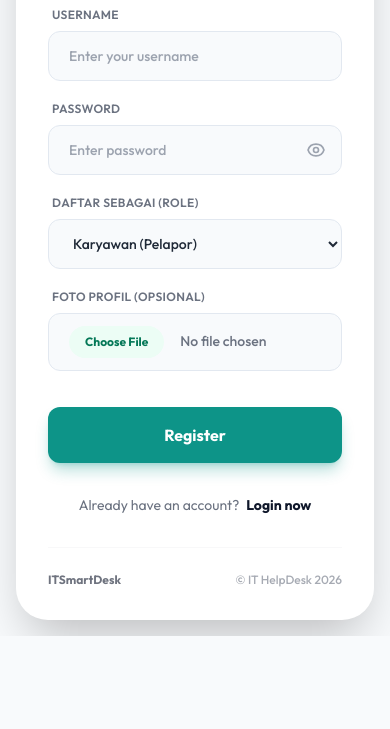
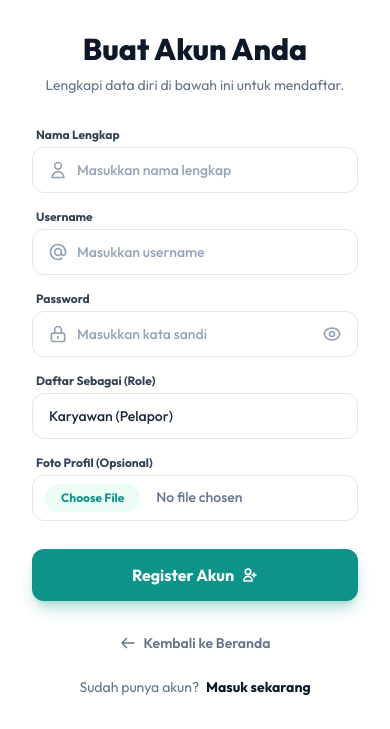
Before and after one commit to yazrolsurya60-bot/ITHelpDesk, a PHP site: the page made by application/views/register.php in a window 390 px wide. Shown: the part 319-1048 px from the top of the page. Before the commit the page ends 955 px from the top, so only its background shows below. Run offline with PHP 8.4, Linux system fonts and the light colour scheme; the template is opened without the code that fills it, so the values that code supplies are empty; some libraries are stand-ins or nearby versions.

Commit message:
Feat : view register

```diff
--- a/application/views/register.php
+++ b/application/views/register.php
@@ -75,107 +75,110 @@
     </style>
 </head>
 
-<body class="bg-brand-base min-h-screen flex items-center justify-center p-4 md:p-6 lg:p-8 antialiased">
+<body class="min-h-screen flex flex-col md:flex-row antialiased font-sans bg-white overflow-x-hidden">
 
-    <div
-        class="bg-white rounded-[2rem] shadow-2xl flex flex-col md:flex-row w-full max-w-[1100px] overflow-hidden min-h-[600px] animate-fade-in-up">
+    <!-- Left Panel (Image + Overlay) -->
+    <div class="w-full md:w-1/2 relative flex flex-col p-8 md:p-16 lg:p-20 justify-between min-h-[30vh] md:min-h-screen overflow-hidden animate-fade-in">
+        <!-- Background Image -->
+        <img src="https://images.unsplash.com/photo-1497215728101-856f4ea42174?q=80&w=1000&auto=format&fit=crop"
+             alt="Background IT Helpdesk" class="absolute inset-0 object-cover w-full h-full opacity-90 transition-transform duration-700 hover:scale-105">
+        <!-- Dark Overlay -->
+        <div class="absolute inset-0 bg-gradient-to-t from-brand-navy/90 to-brand-navy/60"></div>
 
-        <div class="hidden md:block md:w-1/2 relative bg-brand-navy animate-fade-in">
-            <img src="https://images.unsplash.com/photo-1497215728101-856f4ea42174?q=80&w=1000&auto=format&fit=crop"
-                alt="Background IT Helpdesk" class="object-cover w-full h-full opacity-90 transition-transform duration-700 hover:scale-105">
-            <div class="absolute inset-0 bg-gradient-to-t from-brand-navy/90 to-brand-navy/20"></div>
+        <!-- Logo -->
+        <div class="flex items-center gap-3 z-10 animate-fade-in-up">
+            <span class="font-extrabold text-2xl text-white tracking-tight">IT<span class="text-brand-emeraldLight">SmartDesk</span></span>
+        </div>
 
-            <div class="absolute inset-0 flex flex-col justify-center px-12 pointer-events-none animate-slide-in-right" style="animation-delay: 0.2s; opacity: 0;">
-                <h2 class="text-3xl font-bold text-white mb-4 leading-tight">Pusat Layanan Bantuan<br>dan Pengaduan
-                    Terpadu.
-                </h2>
-                <p class="text-brand-emeraldLight text-sm font-medium">Layanan helpdesk untuk menunjang kelancaran
-                    operasional.</p>
+        <!-- Typography / Copywriting -->
+        <div class="mt-12 md:mt-auto z-10 animate-slide-in-right" style="animation-delay: 0.2s; opacity: 0;">
+            <h1 class="text-4xl md:text-5xl lg:text-6xl font-extrabold text-white mb-4 leading-tight tracking-tight">
+                Bergabung<br>
+                <span class="text-brand-emeraldLight">Sekarang.</span>
+            </h1>
+            <p class="text-brand-base text-sm md:text-base lg:text-lg max-w-md leading-relaxed opacity-90">
+                Jadilah bagian dari sistem HelpDesk yang efisien. Laporkan masalah dengan mudah atau bantu perbaiki infrastruktur IT.
+            </p>
         </div>
     </div>
 
-        <div class="w-full md:w-1/2 p-8 sm:p-12 lg:p-16 flex flex-col justify-center relative animate-slide-in-left" style="animation-delay: 0.1s; opacity: 0;">
+    <!-- Right Panel (Form) -->
+    <div class="w-full md:w-1/2 bg-white flex flex-col justify-center p-8 md:p-12 lg:p-16 relative h-full md:h-screen md:overflow-y-auto animate-slide-in-left">
+        <div class="w-full max-w-md mx-auto">
 
-            <div class="flex items-center gap-3 mb-10">
-                <span class="font-extrabold text-2xl text-brand-navy tracking-tight">
-                    IT<span class="text-brand-emerald">SmartDesk</span>
-                </span>
+            <div class="mb-8 text-center md:text-left">
+                <h2 class="text-3xl font-extrabold text-slate-900 mb-2">Buat Akun Anda</h2>
+                <p class="text-slate-500 text-sm">Lengkapi data diri di bawah ini untuk mendaftar.</p>
             </div>
 
-            <a href="<?= base_url() ?>"
-                class="inline-flex items-center text-sm font-semibold text-gray-500 hover:text-brand-emerald transition-colors mb-6 w-fit">
-                <svg class="w-4 h-4 mr-2" fill="none" stroke="currentColor" viewBox="0 0 24 24">
-                    <path stroke-linecap="round" stroke-linejoin="round" stroke-width="2"
-                        d="M10 19l-7-7m0 0l7-7m-7 7h18"></path>
+            <?php echo form_open_multipart('auth/register_action'); ?>
+                <div class="space-y-4">
+                    <!-- Name Input -->
+                    <div>
+                        <label class="block text-xs font-bold text-slate-700 mb-1 ml-1">Nama Lengkap</label>
+                        <div class="relative">
+                            <div class="absolute inset-y-0 left-0 pl-4 flex items-center pointer-events-none">
+                                <svg class="w-5 h-5 text-slate-400" fill="none" stroke="currentColor" viewBox="0 0 24 24">
+                                    <path stroke-linecap="round" stroke-linejoin="round" stroke-width="2" d="M16 7a4 4 0 11-8 0 4 4 0 018 0zM12 14a7 7 0 00-7 7h14a7 7 0 00-7-7z"></path>
                                 </svg>
-                Kembali ke Beranda
-            </a>
-
-            <h2 class="text-3xl font-bold text-gray-900 mb-8 tracking-tight">Create your account</h2>
-
-            <?php echo form_open_multipart('auth/register_action'); ?>
-            <div class="space-y-5">
-
-                <div>
-                    <label class="block text-xs font-semibold text-gray-500 uppercase tracking-wide mb-2 ml-1">Full
-                        Name</label>
-                    <input type="text" name="name"
-                        class="w-full bg-slate-50 border border-slate-200 rounded-xl px-5 py-3.5 text-sm font-medium text-gray-800 focus:outline-none focus:ring-2 focus:ring-brand-emerald/40 focus:border-brand-emerald focus:bg-white hover:bg-slate-100 transition-all duration-300"
-                        placeholder="Enter your full name" required>
+                            </div>
+                            <input type="text" name="name" class="w-full pl-11 pr-4 py-3 border border-slate-200 rounded-xl text-sm font-medium text-slate-800 placeholder-slate-400 focus:outline-none focus:ring-2 focus:ring-brand-emerald/40 focus:border-brand-emerald transition-all bg-white hover:bg-slate-50" placeholder="Masukkan nama lengkap" required>
+                        </div>
                     </div>
 
+                    <!-- Username Input -->
                     <div>
-                    <label
-                        class="block text-xs font-semibold text-gray-500 uppercase tracking-wide mb-2 ml-1">Username</label>
-                    <input type="text" name="username"
-                        class="w-full bg-slate-50 border border-slate-200 rounded-xl px-5 py-3.5 text-sm font-medium text-gray-800 focus:outline-none focus:ring-2 focus:ring-brand-emerald/40 focus:border-brand-emerald focus:bg-white hover:bg-slate-100 transition-all duration-300"
-                        placeholder="Enter your username" required>
+                        <label class="block text-xs font-bold text-slate-700 mb-1 ml-1">Username</label>
+                        <div class="relative">
+                            <div class="absolute inset-y-0 left-0 pl-4 flex items-center pointer-events-none">
+                                <svg class="w-5 h-5 text-slate-400" fill="none" stroke="currentColor" viewBox="0 0 24 24">
+                                    <path stroke-linecap="round" stroke-linejoin="round" stroke-width="2" d="M16 12a4 4 0 10-8 0 4 4 0 008 0zm0 0v1.5a2.5 2.5 0 005 0V12a9 9 0 10-9 9m4.5-1.206a8.959 8.959 0 01-4.5 1.207"></path>
+                                </svg>
+                            </div>
+                            <input type="text" name="username" class="w-full pl-11 pr-4 py-3 border border-slate-200 rounded-xl text-sm font-medium text-slate-800 placeholder-slate-400 focus:outline-none focus:ring-2 focus:ring-brand-emerald/40 focus:border-brand-emerald transition-all bg-white hover:bg-slate-50" placeholder="Masukkan username" required>
+                        </div>
                     </div>
 
+                    <!-- Password Input -->
                     <div>
-                    <label
-                        class="block text-xs font-semibold text-gray-500 uppercase tracking-wide mb-2 ml-1">Password</label>
+                        <label class="block text-xs font-bold text-slate-700 mb-1 ml-1">Password</label>
                         <div class="relative flex items-center">
-                        <input type="password" name="password" id="passwordInput"
-                            class="w-full bg-slate-50 border border-slate-200 rounded-xl px-5 py-3.5 text-sm font-medium text-gray-800 focus:outline-none focus:ring-2 focus:ring-brand-emerald/40 focus:border-brand-emerald focus:bg-white hover:bg-slate-100 transition-all duration-300"
-                            placeholder="Enter password" required>
-                        <div id="togglePassword"
-                            class="absolute right-4 text-gray-400 cursor-pointer hover:text-brand-emerald transition-colors">
+                            <div class="absolute inset-y-0 left-0 pl-4 flex items-center pointer-events-none">
+                                <svg class="w-5 h-5 text-slate-400" fill="none" stroke="currentColor" viewBox="0 0 24 24">
+                                    <path stroke-linecap="round" stroke-linejoin="round" stroke-width="2" d="M12 15v2m-6 4h12a2 2 0 002-2v-6a2 2 0 00-2-2H6a2 2 0 00-2 2v6a2 2 0 002 2zm10-10V7a4 4 0 00-8 0v4h8z"></path>
+                                </svg>
+                            </div>
+                            <input type="password" name="password" id="passwordInput" class="w-full pl-11 pr-12 py-3 border border-slate-200 rounded-xl text-sm font-medium text-slate-800 placeholder-slate-400 focus:outline-none focus:ring-2 focus:ring-brand-emerald/40 focus:border-brand-emerald transition-all bg-white hover:bg-slate-50" placeholder="Masukkan kata sandi" required>
+
+                            <div id="togglePassword" class="absolute right-4 text-slate-400 cursor-pointer hover:text-brand-emerald transition-colors">
                                 <svg id="eyeIcon" class="w-5 h-5" fill="none" stroke="currentColor" viewBox="0 0 24 24">
-                                <path stroke-linecap="round" stroke-linejoin="round" stroke-width="2"
-                                    d="M15 12a3 3 0 11-6 0 3 3 0 016 0z"></path>
-                                <path stroke-linecap="round" stroke-linejoin="round" stroke-width="2"
-                                    d="M2.458 12C3.732 7.943 7.523 5 12 5c4.478 0 8.268 2.943 9.542 7-1.274 4.057-5.064 7-9.542 7-4.477 0-8.268-2.943-9.542-7z">
-                                </path>
+                                    <path stroke-linecap="round" stroke-linejoin="round" stroke-width="2" d="M15 12a3 3 0 11-6 0 3 3 0 016 0z"></path>
+                                    <path stroke-linecap="round" stroke-linejoin="round" stroke-width="2" d="M2.458 12C3.732 7.943 7.523 5 12 5c4.478 0 8.268 2.943 9.542 7-1.274 4.057-5.064 7-9.542 7-4.477 0-8.268-2.943-9.542-7z"></path>
                                 </svg>
                             </div>
                         </div>
                     </div>
 
+                    <!-- Role Selector -->
                     <div>
-                    <label class="block text-xs font-semibold text-gray-500 uppercase tracking-wide mb-2 ml-1">Daftar
-                        Sebagai (Role)</label>
-                    <select name="role_selector" id="role_selector" onchange="toggleSpesialisasi()"
-                        class="w-full bg-slate-50 border border-slate-200 rounded-xl px-5 py-3.5 text-sm font-medium text-gray-800 focus:outline-none focus:ring-2 focus:ring-brand-emerald/40 focus:border-brand-emerald focus:bg-white hover:bg-slate-100 transition-all duration-300">
+                        <label class="block text-xs font-bold text-slate-700 mb-1 ml-1">Daftar Sebagai (Role)</label>
+                        <select name="role_selector" id="role_selector" onchange="toggleSpesialisasi()" class="w-full pl-4 pr-4 py-3 border border-slate-200 rounded-xl text-sm font-medium text-slate-800 focus:outline-none focus:ring-2 focus:ring-brand-emerald/40 focus:border-brand-emerald transition-all bg-white appearance-none cursor-pointer hover:bg-slate-50">
                             <option value="Karyawan">Karyawan (Pelapor)</option>
                             <option value="Staf_IT">Staf IT Teknisi</option>
                         </select>
                         <input type="hidden" name="role" id="real_role" value="Karyawan">
                     </div>
 
+                    <!-- Photo Upload -->
                     <div>
-                    <label class="block text-xs font-semibold text-gray-500 uppercase tracking-wide mb-2 ml-1">Foto
-                        Profil (Opsional)</label>
-                    <input type="file" name="foto" accept="image/png, image/jpeg, image/jpg"
-                        class="w-full bg-slate-50 border border-slate-200 rounded-xl px-5 py-3 text-sm font-medium text-gray-500 file:mr-4 file:py-2 file:px-4 file:rounded-full file:border-0 file:text-xs file:font-bold file:bg-emerald-50 file:text-emerald-700 hover:file:bg-emerald-100 transition-all cursor-pointer">
+                        <label class="block text-xs font-bold text-slate-700 mb-1 ml-1">Foto Profil (Opsional)</label>
+                        <input type="file" name="foto" accept="image/png, image/jpeg, image/jpg" class="w-full py-2 px-3 border border-slate-200 rounded-xl text-sm font-medium text-slate-500 file:mr-4 file:py-1.5 file:px-4 file:rounded-full file:border-0 file:text-xs file:font-bold file:bg-emerald-50 file:text-brand-emerald hover:file:bg-emerald-100 transition-all cursor-pointer bg-white hover:bg-slate-50">
                     </div>
 
+                    <!-- Spesialisasi Staf IT (Hidden by default) -->
                     <div id="spesialisasi_container" class="hidden">
-                    <label
-                        class="block text-xs font-semibold text-gray-500 uppercase tracking-wide mb-2 ml-1">Spesialisasi
-                        Staf IT</label>
-                    <select name="spesialisasi_id" id="spesialisasi_id"
-                        class="w-full bg-slate-50 border border-slate-200 rounded-xl px-5 py-3.5 text-sm font-medium text-gray-800 focus:outline-none focus:ring-2 focus:ring-brand-emerald/40 focus:border-brand-emerald focus:bg-white hover:bg-slate-100 transition-all duration-300">
+                        <label class="block text-xs font-bold text-slate-700 mb-1 ml-1">Spesialisasi Staf IT</label>
+                        <select name="spesialisasi_id" id="spesialisasi_id" class="w-full pl-4 pr-4 py-3 border border-slate-200 rounded-xl text-sm font-medium text-slate-800 focus:outline-none focus:ring-2 focus:ring-brand-emerald/40 focus:border-brand-emerald transition-all bg-white appearance-none cursor-pointer hover:bg-slate-50">
                             <?php foreach ($categories as $c): ?>
                                 <option value="<?= $c->id_kategori ?>"><?= $c->nama_kategori ?></option>
                             <?php endforeach; ?>
@@ -199,33 +202,32 @@
                         }
                     </script>
 
-
-
-                <div class="pt-4">
-                    <button type="submit"
-                        class="w-full bg-brand-emerald hover:bg-emerald-600 text-white font-bold py-4 rounded-xl transition-all duration-300 shadow-lg shadow-brand-emerald/30 transform hover:-translate-y-1 hover:shadow-brand-emerald/50 hover:scale-[1.02] active:scale-95">
-                        Register
+                    <!-- Submit Button -->
+                    <div class="pt-3">
+                        <button type="submit" class="w-full bg-brand-emerald hover:bg-emerald-600 text-white font-bold py-3.5 rounded-xl transition-all duration-300 flex items-center justify-center gap-2 shadow-lg shadow-brand-emerald/30 transform hover:-translate-y-1 hover:shadow-brand-emerald/50 hover:scale-[1.02] active:scale-95">
+                            Register Akun
+                            <svg class="w-4 h-4" fill="none" stroke="currentColor" viewBox="0 0 24 24">
+                                <path stroke-linecap="round" stroke-linejoin="round" stroke-width="2.5" d="M18 9v3m0 0v3m0-3h3m-3 0h-3m-2-5a4 4 0 11-8 0 4 4 0 018 0zM3 20a6 6 0 0112 0v1H3v-1z"></path>
+                            </svg>
                         </button>
                     </div>
-
                 </div>
             <?php echo form_close(); ?>
 
-
-            <p class="text-center text-sm text-gray-500 mt-8">
-                Already have an account?
-                <a href="<?= base_url('auth') ?>"
-                    class="text-brand-navy font-bold hover:text-brand-emerald transition-colors ml-1">Login
-                    now</a>
-            </p>
-
-            <div class="mt-8 pt-6 border-t border-gray-100 flex items-center justify-between opacity-60">
-                <div class="flex items-center gap-1.5">
-                    <span class="text-xs font-bold text-brand-navy">ITSmartDesk</span>
-                </div>
-                <span class="text-xs font-medium text-gray-500">© IT HelpDesk <?= date('Y'); ?></span>
+            <!-- Back to Home Link -->
+            <div class="text-center mt-8">
+                <a href="<?= base_url() ?>" class="inline-flex items-center text-sm font-semibold text-slate-500 hover:text-brand-emerald transition-colors">
+                    <svg class="w-4 h-4 mr-2" fill="none" stroke="currentColor" viewBox="0 0 24 24">
+                        <path stroke-linecap="round" stroke-linejoin="round" stroke-width="2" d="M10 19l-7-7m0 0l7-7m-7 7h18"></path>
+                    </svg>
+                    Kembali ke Beranda
+                </a>
             </div>
 
+            <p class="text-center text-sm text-slate-500 mt-5">
+                Sudah punya akun?
+                <a href="<?= base_url('auth') ?>" class="text-brand-navy font-bold hover:text-brand-emerald transition-colors ml-1">Masuk sekarang</a>
+            </p>
         </div>
     </div>
 
@@ -233,14 +235,11 @@
         document.getElementById('togglePassword').addEventListener('click', function () {
             const passwordInput = document.getElementById('passwordInput');
             const eyeIcon = document.getElementById('eyeIcon');
-
             if (passwordInput.type === 'password') {
                 passwordInput.type = 'text';
-                // Change to eye-slash icon
                 eyeIcon.innerHTML = `<path stroke-linecap="round" stroke-linejoin="round" stroke-width="2" d="M13.875 18.825A10.05 10.05 0 0112 19c-4.478 0-8.268-2.943-9.543-7a9.97 9.97 0 011.563-3.029m5.858.908a3 3 0 114.243 4.243M9.878 9.878l4.242 4.242M9.88 9.88l-3.29-3.29m7.532 7.532l3.29 3.29M3 3l3.59 3.59m0 0A9.953 9.953 0 0112 5c4.478 0 8.268 2.943 9.543 7a10.025 10.025 0 01-4.132 5.411m0 0L21 21" />`;
             } else {
                 passwordInput.type = 'password';
-                // Change back to normal eye icon
                 eyeIcon.innerHTML = `<path stroke-linecap="round" stroke-linejoin="round" stroke-width="2" d="M15 12a3 3 0 11-6 0 3 3 0 016 0z"></path><path stroke-linecap="round" stroke-linejoin="round" stroke-width="2" d="M2.458 12C3.732 7.943 7.523 5 12 5c4.478 0 8.268 2.943 9.542 7-1.274 4.057-5.064 7-9.542 7-4.477 0-8.268-2.943-9.542-7z"></path>`;
             }
         });
```
Lines whose indentation alone changed are shown as unchanged.
